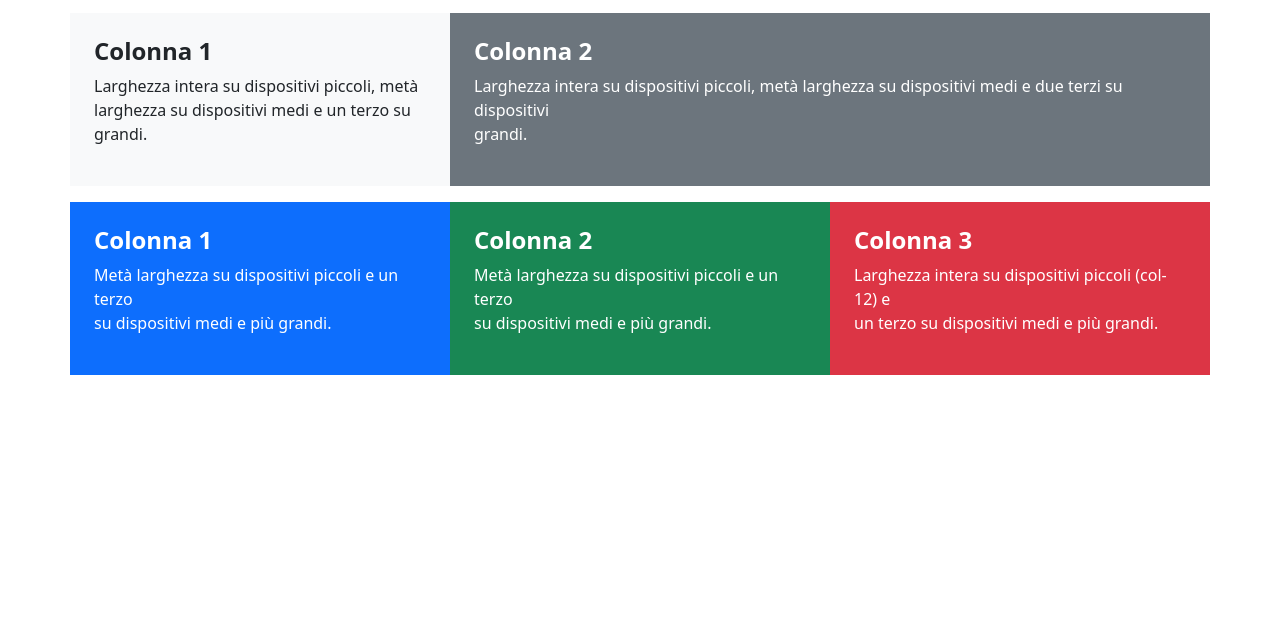
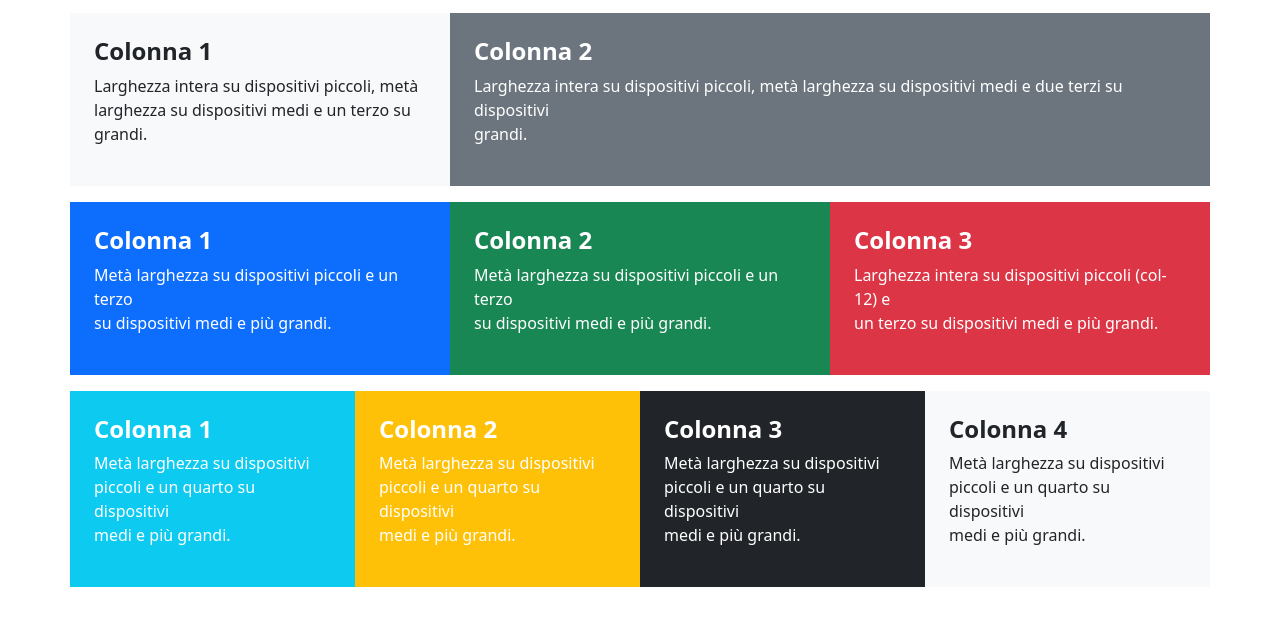
Before and after one commit to graziana-ciccarelli/htmlcss-bootstrap-layout, a plain HTML site: page index.html in a window 1280 px wide. Shown: the part 131-756 px from the top of the page. Drawn offline with nearby package versions, Linux system fonts and the light colour scheme.

Commit message:
third row+style added

```diff
--- a/index.html
+++ b/index.html
@@ -11,6 +11,9 @@
         .bg-blue { background-color: #0D6EFD; color: #fff; }
         .bg-green { background-color: #198754; color: #fff; }
         .bg-red { background-color: #DC3545; color: #fff; }
+        .bg-cyan { background-color: #0DCAF0; color: #fff; }
+        .bg-yellow { background-color: #FFC107; color: #fff; }
+        .bg-dark { background-color: #212529; color: #fff; }
 
     </style>
 
@@ -64,6 +67,43 @@
             </div>
         </div>
 
+        <!--Terza riga-->
+        <div class="row">
+            <div class="col-12 col-sm-6 col-md-3 bg-cyan p-4">
+                <h4 class="fw-bold">Colonna 1</h4>
+                <p>
+                    Metà larghezza su dispositivi<br>
+                    piccoli e un quarto su dispositivi<br>
+                    medi e più grandi.
+                </p>
+            </div>
+            <div class="col-12 col-sm-6 col-md-3 bg-yellow p-4">
+                <h4 class="fw-bold">Colonna 2</h4>
+                <p>
+                    Metà larghezza su dispositivi<br>
+                    piccoli e un quarto su dispositivi<br>
+                    medi e più grandi.
+                </p>
+            </div>
+            <div class="col-12 col-sm-6 col-md-3 bg-dark p-4">
+                <h4 class="fw-bold">Colonna 3</h4>
+                <p>
+                    Metà larghezza su dispositivi<br>
+                    piccoli e un quarto su dispositivi<br>
+                    medi e più grandi.
+                </p>
+            </div>
+            <div class="col-12 col-sm-6 col-md-3 bg-light p-4">
+                <h4 class="fw-bold">Colonna 4</h4>
+                <p>
+                    Metà larghezza su dispositivi<br>
+                    piccoli e un quarto su dispositivi<br>
+                    medi e più grandi.
+                </p>
+            </div>
+        </div>
+    </div>
+
 
 
 </body>
```
